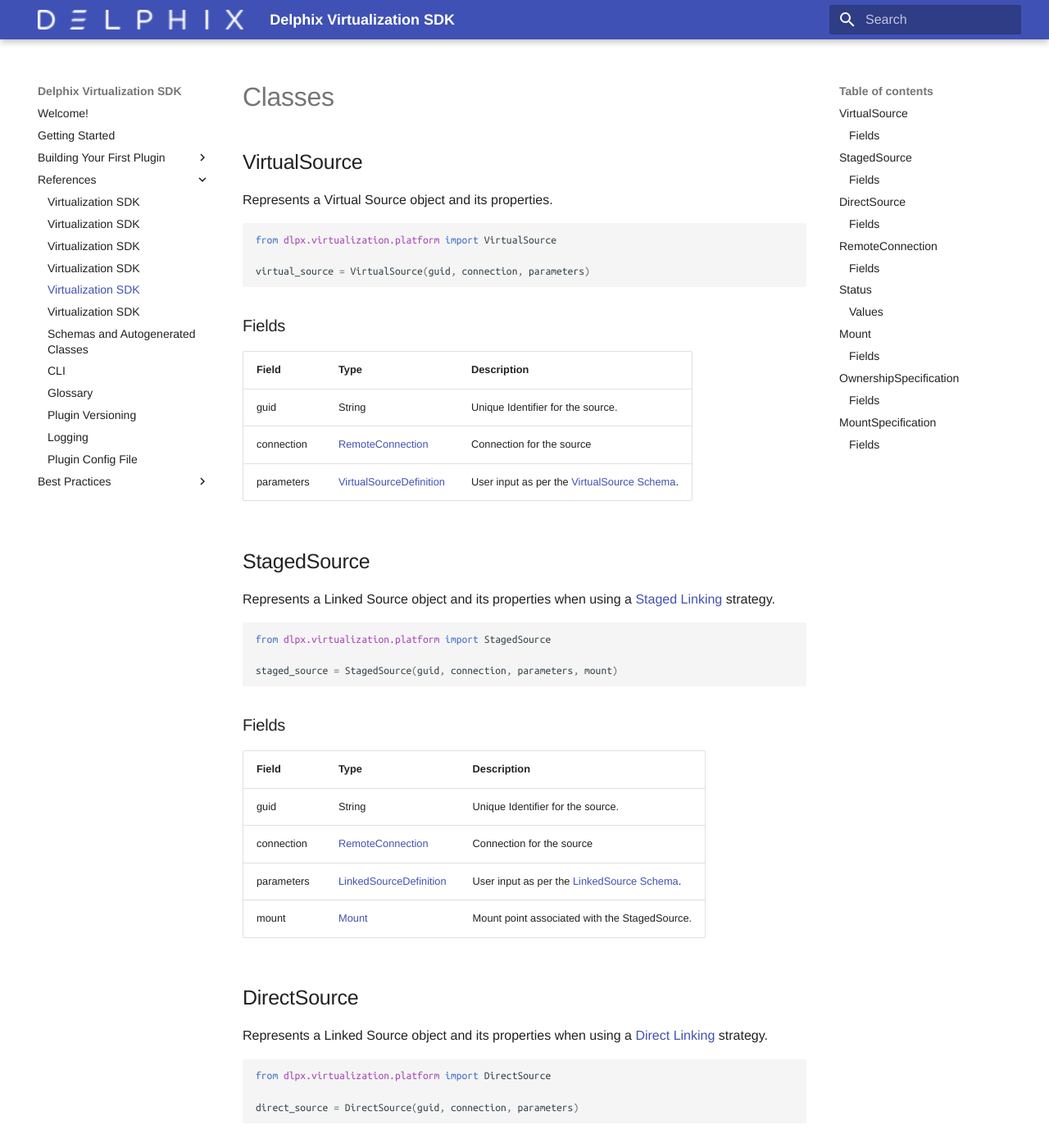
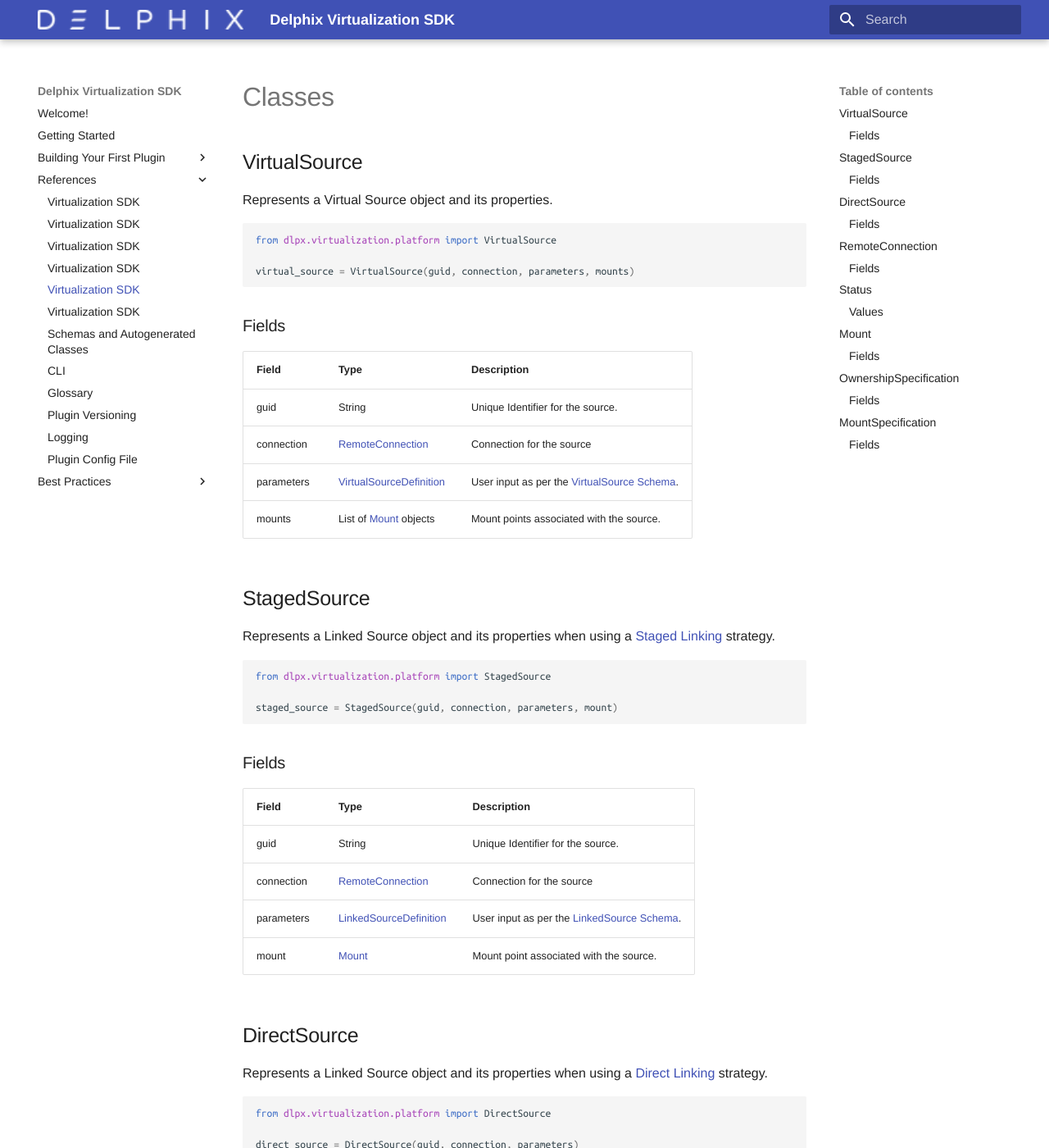
Before and after one commit to delphix/virtualization-sdk, an MkDocs documentation site: the page built from docs/References/Classes.md, in a window 1280 px wide and 1400 px high. Shown: the whole window at 82% size. Built offline with MkDocs 1.6.1 and Material for MkDocs 9.7.7, drawn with Linux system fonts in a browser that asks for light colours; some web fonts are replaced.

Commit message:
Update VirtualSource to add the mounts attribute

````diff
--- a/docs/References/Classes.md
+++ b/docs/References/Classes.md
@@ -11,7 +11,7 @@
 ```python
 from dlpx.virtualization.platform import VirtualSource
 
-virtual_source = VirtualSource(guid, connection, parameters)
+virtual_source = VirtualSource(guid, connection, parameters, mounts)
 ```
 
 ### Fields
@@ -21,6 +21,7 @@
 guid | String | Unique Identifier for the source.
 connection | [RemoteConnection](#remoteconnection) | Connection for the source
 parameters | [VirtualSourceDefinition](Schemas_and_Autogenerated_Classes.md#virtualsourcedefinition-class) | User input as per the [VirtualSource Schema](Schemas_and_Autogenerated_Classes.md#virtualsourcedefinition-schema).
+mounts | List of [Mount](#mount) objects | Mount points associated with the source.
 
 ## StagedSource
 
@@ -39,7 +40,7 @@
 guid | String | Unique Identifier for the source.
 connection | [RemoteConnection](#remoteconnection) | Connection for the source
 parameters | [LinkedSourceDefinition](Schemas_and_Autogenerated_Classes.md#linkedsourcedefinition-class) | User input as per the [LinkedSource Schema](Schemas_and_Autogenerated_Classes.md#linkedsourcedefinition-schema).
-mount | [Mount](#mount) | Mount point associated with the StagedSource.
+mount | [Mount](#mount) | Mount point associated with the source.
 
 ## DirectSource
 
````
Also changed, not shown: docs/Building_Your_First_Plugin/Provisioning.md (+1 -1 lines), docs/References/Plugin_Operations.md (+2 -2 lines).
